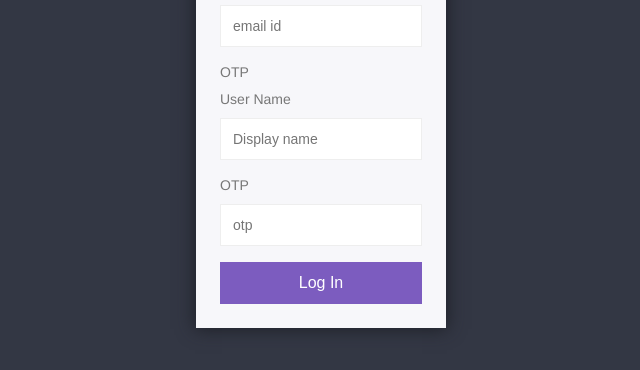
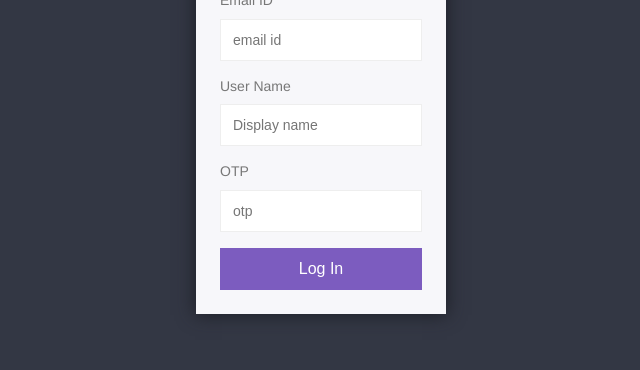
Before and after one commit to shra0796/REAL_WEB_CHAT_APP, a website: page public/index.html in a window 1280 px wide. Shown: the part 290-660 px from the top of the page, without its empty margins (319-959 px from the left). Drawn offline with Linux system fonts and the light colour scheme.

Commit message:
First commit

```diff
--- a/public/index.html
+++ b/public/index.html
@@ -12,7 +12,6 @@
                 <form action="/chat.html">
                     <label>Email ID</label>
                     <input type="email" name="mail" placeholder="email id" required>
-                    <label>OTP</label>
                     <label>User Name</label>
                     <input type="text" name="username" placeholder="Display name" required>
                     <label>OTP</label>
```
